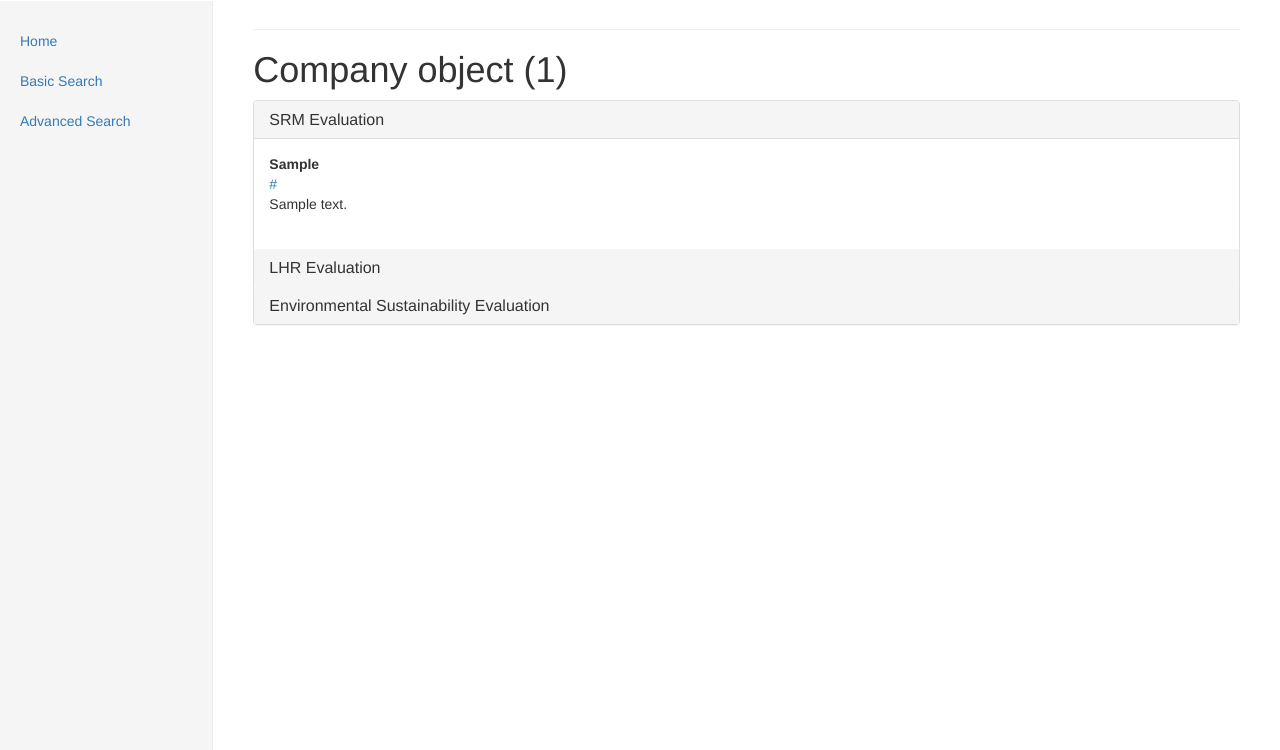
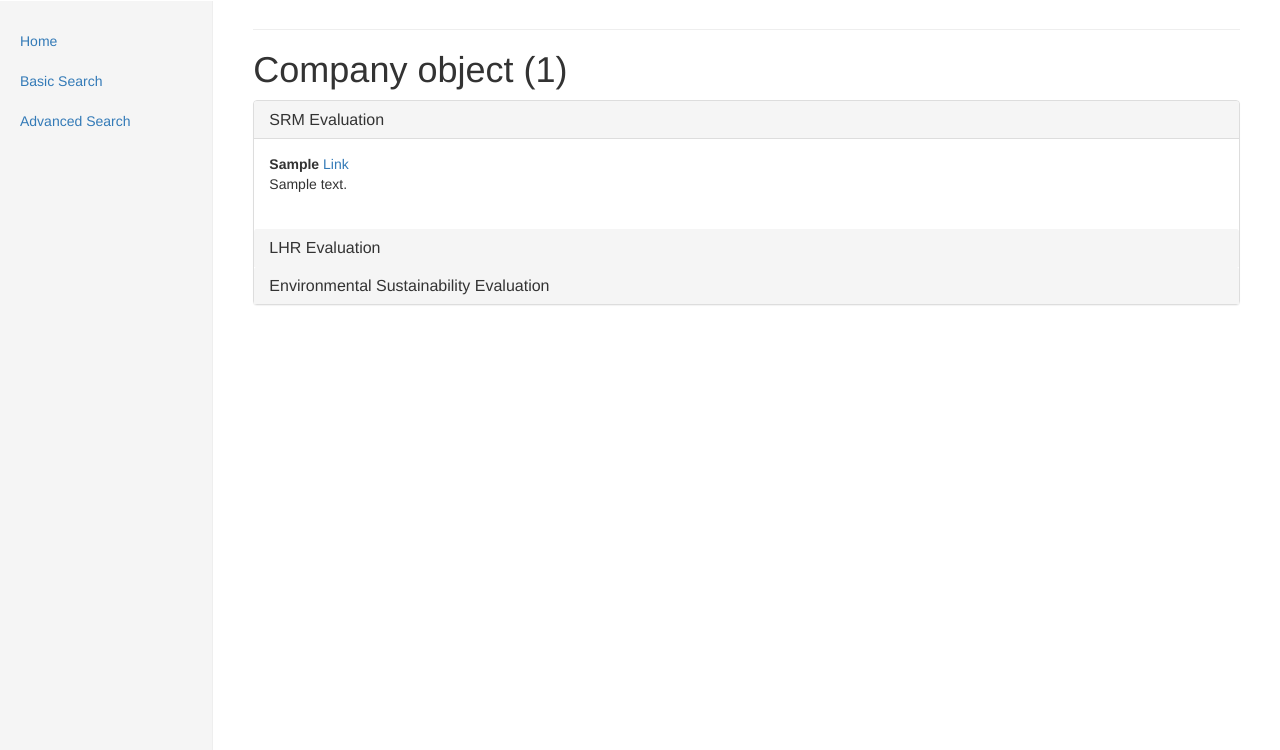
Before and after one commit to KeleiAzz/SCRC_server, a Django app: template query/templates/secondary.html in a window 1280 px wide, after a click on "SRM Evaluation". Shown: the part 50-800 px from the top of the page. Run offline with Django 3.2, Linux system fonts and the light colour scheme; the template is opened without the code that fills it: values that come from a table or form of the project are taken from there, others are empty; data comes from the database, SQL or seed files in the repository; tables that the repository leaves empty hold one stand-in row (values such as "Sample post"); parts of the project's set-up code (start-up, migrations or seed data) failed here and were passed over; some libraries are stand-ins or nearby versions.

Commit message:
small changes

```diff
--- a/query/templates/base2.html
+++ b/query/templates/base2.html
@@ -30,7 +30,7 @@
             <span class="icon-bar"></span>
             <span class="icon-bar"></span>
           </button>
-          <a class="navbar-brand" href="/" style="font-size: 30pt">SCRC query system</a>
+          <a class="navbar-brand" href="/query" style="font-size: 30pt">SCRC query system</a>
         </div>
         <div id="navbar" class="navbar-collapse collapse">
           <ul class="nav navbar-nav navbar-right">
--- a/query/templates/secondary_data.html
+++ b/query/templates/secondary_data.html
@@ -9,11 +9,11 @@
                 <div class="panel-body">
                     {% for line in SRM %}
                     <b>{{ line.category }}</b>
-                    <br>
+
                     {% if line.link == 'N/A' %}
                         N/A
                     {% else %}
-                    <a href="{{ line.link}}" target="_blank">{{ line.link }}</a>
+                    <a href="{{ line.link}}" target="_blank">Link</a>
                     {% endif %}
                     <div class="brief">{{ line.description }}</div>
                     <br>
@@ -31,11 +31,11 @@
                 <div class="panel-body">
                     {% for line in LHR %}
                     <b>{{ line.category }}</b>
-                    <br>
+{#                    <br>#}
                     {% if line.link == 'N/A' %}
                         N/A
                     {% else %}
-                    <a href="{{ line.link}}" target="_blank">{{ line.link }}</a>
+                    <a href="{{ line.link}}" target="_blank">Link</a>
                     {% endif %}
                     <div class="brief">{{ line.description }}</div>
                     <br>
@@ -53,11 +53,11 @@
                 <div class="panel-body">
                     {% for line in ES %}
                     <b>{{ line.category }}</b>
-                    <br>
+{#                    <br>#}
                     {% if line.link == 'N/A' %}
                         N/A
                     {% else %}
-                    <a href="{{ line.link}}" target="_blank">{{ line.link }}</a>
+                    <a href="{{ line.link}}" target="_blank">Link</a>
                     {% endif %}
                     <div class="brief">{{ line.description }}</div>
                     <br>
--- a/query/urls.py
+++ b/query/urls.py
@@ -11,6 +11,5 @@ urlpatterns = patterns('',
     # url(r'^admin/', include(admin.site.urls)),
     url(r'^advanced_search/', 'query.views.advanced_search', name='advanced_search'),
     url(r'^basic_search/', 'query.views.basic_search', name='basic_search'),
-    url(r'^evidence_list/', 'query.views.evidence_list', name='evidence_list'),
-
+    # url(r'^evidence_list/', 'query.views.evidence_list', name='evidence_list'),
 )
```
